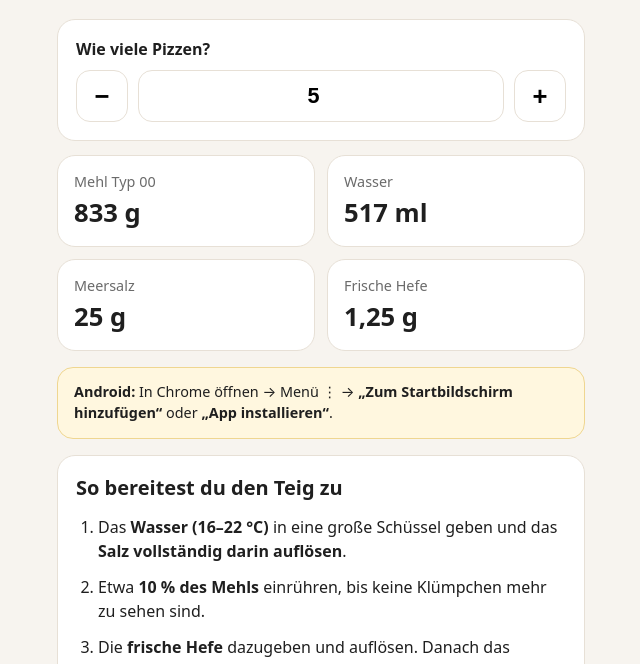
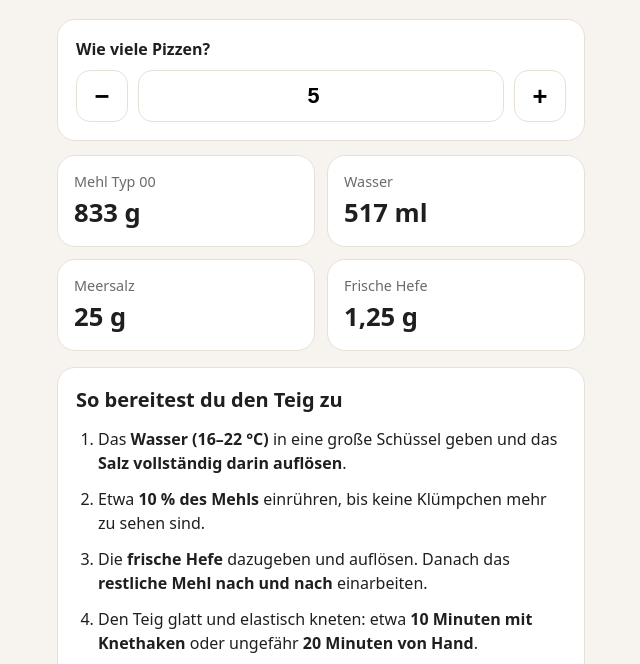
Before and after one commit to finnneuholz-dotcom/Pizzarechner, a plain HTML site: page index.html in a window 1280 px wide. Shown: the part 98-762 px from the top of the page, without its empty margins (319-959 px from the left). Drawn offline with Linux system fonts and the light colour scheme.

Commit message:
Android-Hinweis entfernen

```diff
--- a/index.html
+++ b/index.html
@@ -17,7 +17,6 @@ button,input{min-height:52px;border-radius:14px;border:1px solid var(--border);b
 input{width:100%;text-align:center;font-size:1.35rem;font-weight:700;padding:0 8px}.grid{display:grid;grid-template-columns:1fr 1fr;gap:12px;margin-bottom:14px}
 .result{padding:16px}.result span{display:block;color:var(--muted);font-size:.9rem}.result strong{display:block;font-size:1.6rem;margin-top:4px}
 .note{font-size:.92rem;line-height:1.5;color:var(--muted)}.accent{color:var(--accent)}
-.install{margin-top:16px;padding:14px 16px;background:#fff7df;border:1px solid #efd690;border-radius:16px;font-size:.9rem;line-height:1.45}
 .prep{margin-top:16px}.prep h2{font-size:1.25rem;margin:0 0 14px}.prep ol{margin:0;padding-left:22px}.prep li{margin-bottom:12px;line-height:1.5}.prep li:last-child{margin-bottom:0}.prep .time{color:var(--accent);font-weight:700}
 @media(max-width:380px){.grid{grid-template-columns:1fr}}
 </style>
@@ -42,8 +41,6 @@ input{width:100%;text-align:center;font-size:1.35rem;font-weight:700;padding:0 8
 <div class="result"><span>Meersalz</span><strong id="salt"></strong></div>
 <div class="result"><span>Frische Hefe</span><strong id="yeast"></strong></div>
 </section>
-
-<div class="install"><strong>Android:</strong> In Chrome öffnen → Menü ⋮ → <strong>„Zum Startbildschirm hinzufügen“</strong> oder <strong>„App installieren“</strong>.</div>
 
 <section class="panel prep">
 <h2>So bereitest du den Teig zu</h2>
```
